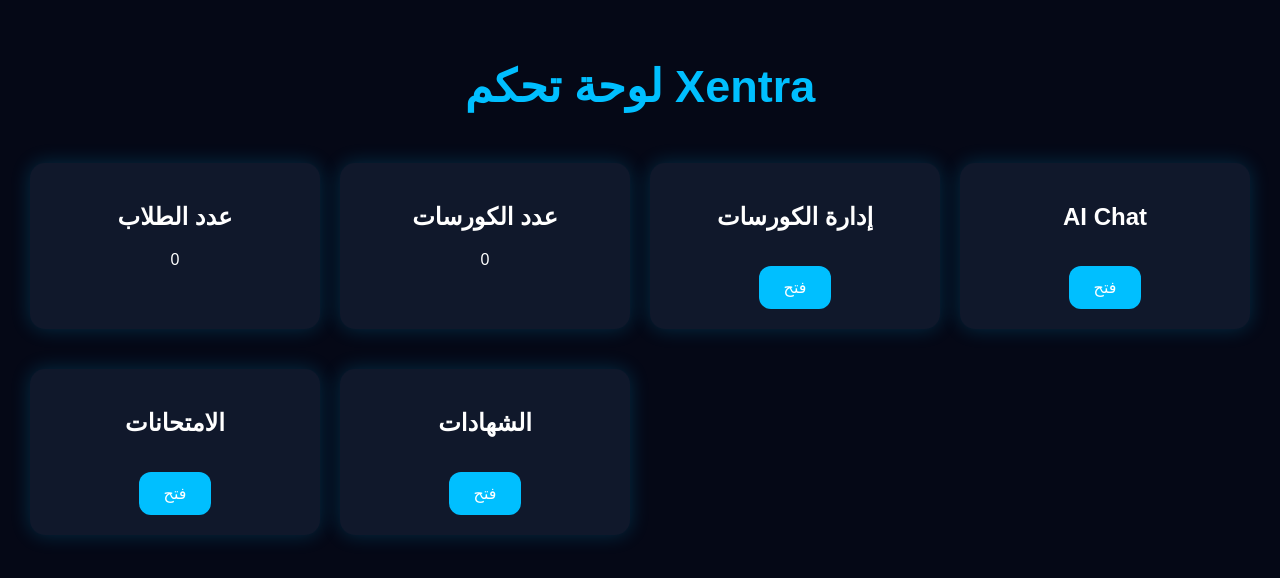
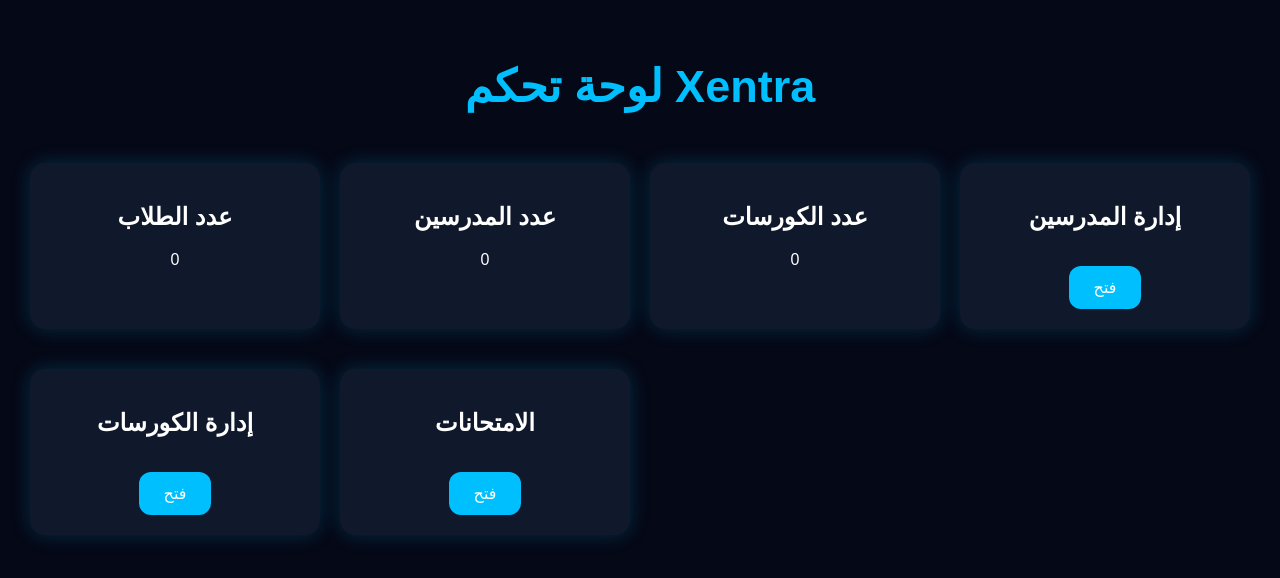
Before and after one commit to adhmadhm57a-wq/xentraa, a React (Vite) app: page /dashboard in a window 1280 px wide. Shown: the top 578 px of the page. Built offline with nearby package versions, Linux system fonts and the light colour scheme.

Commit message:
Dashboard.jsx

```diff
--- a/src/pages/Dashboard.jsx
+++ b/src/pages/Dashboard.jsx
@@ -7,6 +7,9 @@
 
   const courses =
     JSON.parse(localStorage.getItem("courses")) || [];
+
+  const teachers =
+    JSON.parse(localStorage.getItem("teachers")) || [];
 
   return (
 
@@ -33,6 +36,18 @@
         <div className="card">
 
           <h2>
+            عدد المدرسين
+          </h2>
+
+          <p>
+            {teachers.length}
+          </p>
+
+        </div>
+
+        <div className="card">
+
+          <h2>
             عدد الكورسات
           </h2>
 
@@ -45,10 +60,10 @@
         <div className="card">
 
           <h2>
-            إدارة الكورسات
+            إدارة المدرسين
           </h2>
 
-          <Link to="/courses">
+          <Link to="/teachers">
 
             <button>
               فتح
@@ -61,10 +76,10 @@
         <div className="card">
 
           <h2>
-            AI Chat
+            إدارة الكورسات
           </h2>
 
-          <Link to="/ai">
+          <Link to="/courses">
 
             <button>
               فتح
@@ -90,22 +105,6 @@
 
         </div>
 
-        <div className="card">
-
-          <h2>
-            الشهادات
-          </h2>
-
-          <Link to="/certificates">
-
-            <button>
-              فتح
-            </button>
-
-          </Link>
-
-        </div>
-
       </div>
 
     </div>
```
